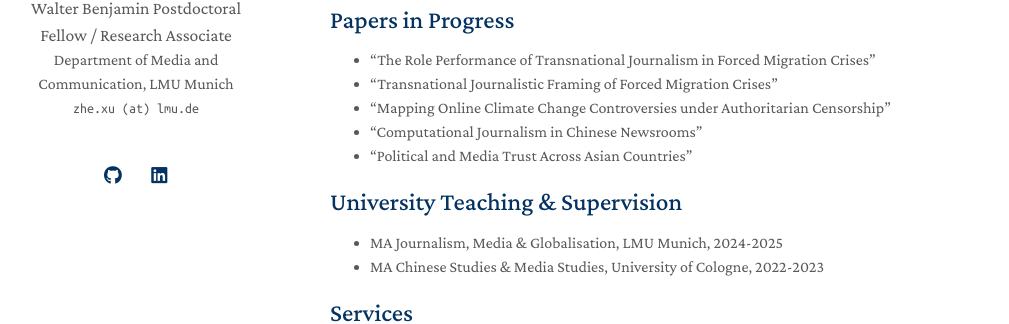
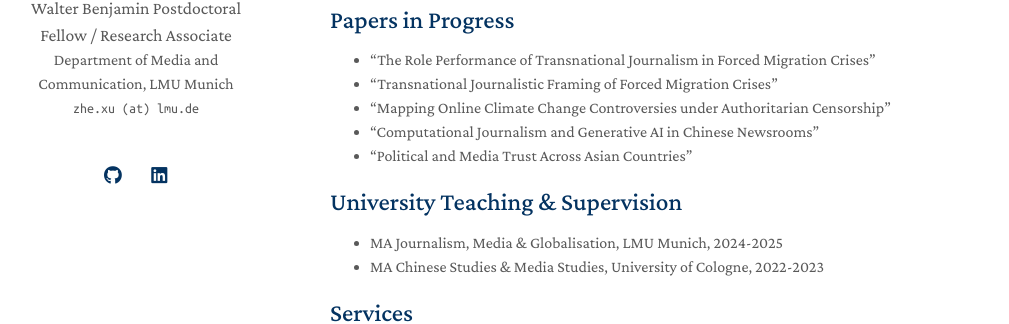
Before and after one commit to zhexuphd/home, a Jekyll site: the page built from index.md, in a window 1280 px wide and 900 px high, scrolled down 1713 px. Shown: the part 271-595 px from the top of the window, without its empty margins (140-1149 px from the left). Built offline with Jekyll 4.4.1, drawn with Linux system fonts in a browser that asks for light colours; a style sheet for code colours, icons or effects is not loaded; our own code applies the rules of GitHub Pages for plain Markdown files.

Commit message:
Update index.md

```diff
--- a/index.md
+++ b/index.md
@@ -37,7 +37,7 @@ When I’m not immersed in academia, you’ll likely find me hiking, mountaineer
 - "The Role Performance of Transnational Journalism in Forced Migration Crises"
 - "Transnational Journalistic Framing of Forced Migration Crises"
 - "Mapping Online Climate Change Controversies under Authoritarian Censorship"
-- "Computational Journalism in Chinese Newsrooms"
+- "Computational Journalism and Generative AI in Chinese Newsrooms"
 - "Political and Media Trust Across Asian Countries"
 
 ## University Teaching & Supervision
```
